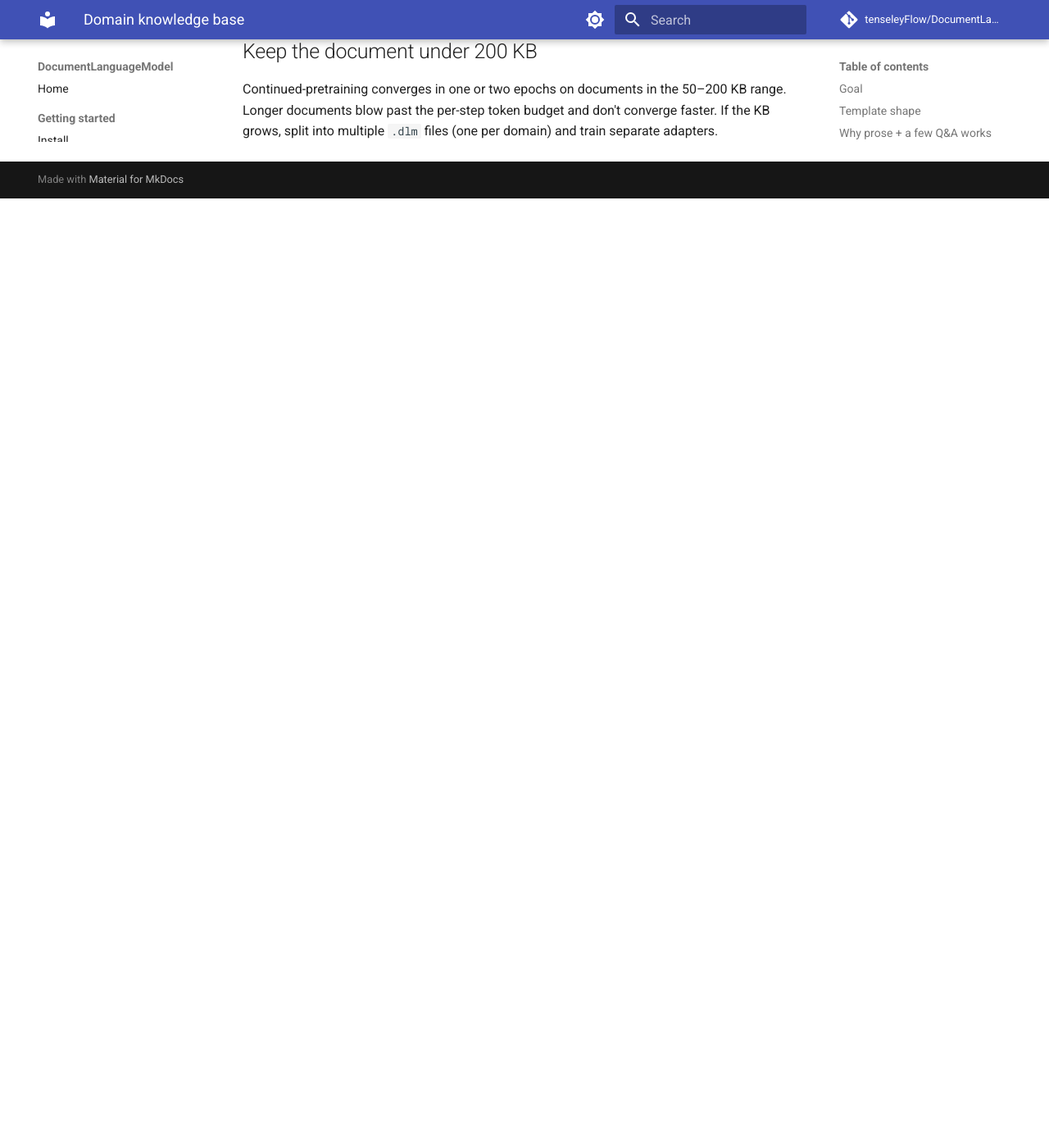
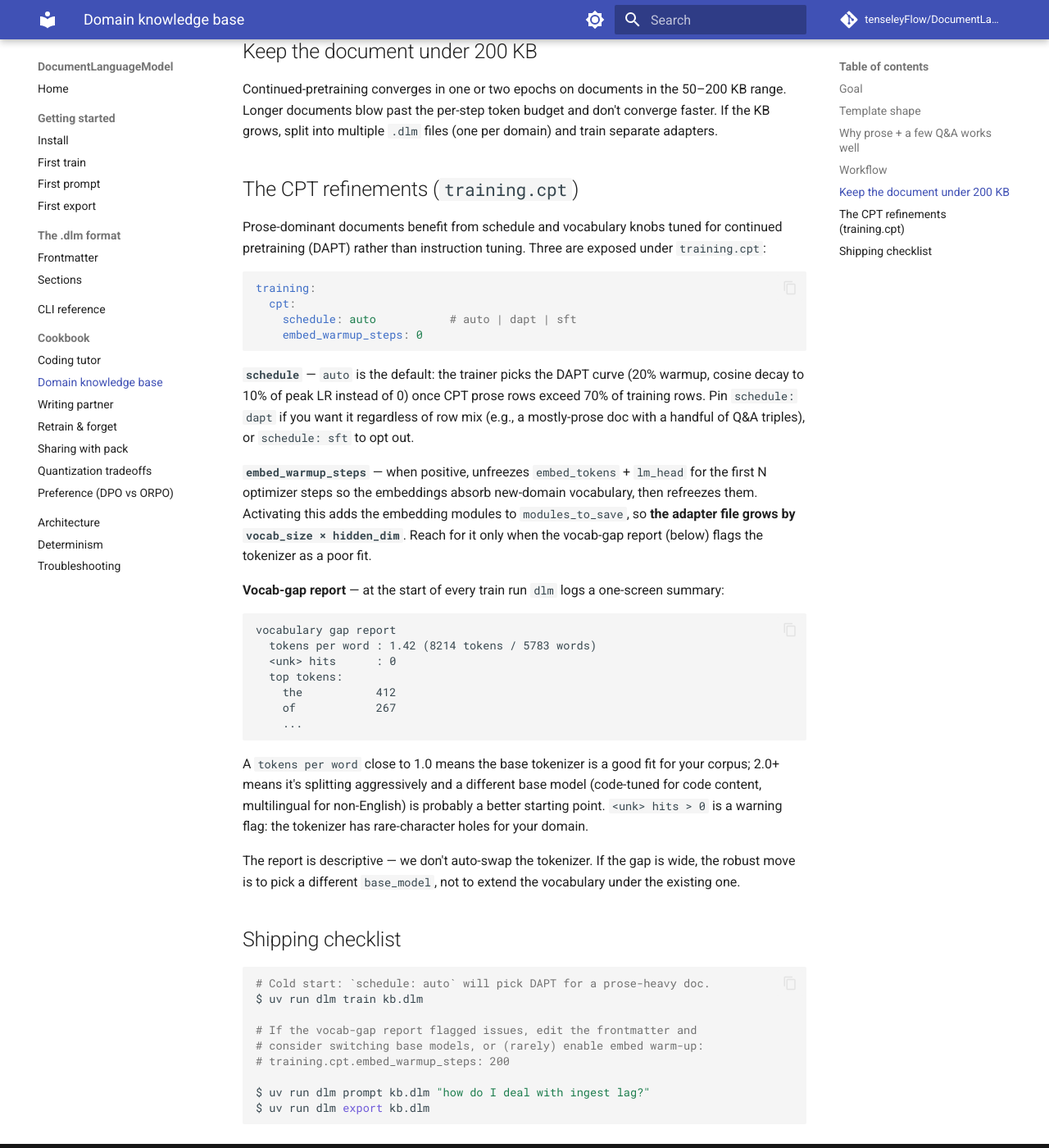
Before and after one commit to tenseleyFlow/DocumentLanguageModel, an MkDocs documentation site: the page built from docs/cookbook/domain-kb.md, in a window 1280 px wide and 1400 px high, scrolled down 1879 px. Shown: the whole window at 82% size. Built offline with MkDocs 1.6.1 and Material for MkDocs 9.7.7, drawn with Linux system fonts in a browser that asks for light colours; comment, search, counter and statistics services are not loaded; before the commit the page ends 2121 px from its top, so only the background shows below that.

Commit message:
docs(cookbook): document CPT refinements in domain-kb guide

````diff
--- a/docs/cookbook/domain-kb.md
+++ b/docs/cookbook/domain-kb.md
@@ -90,3 +90,67 @@
 the 50–200 KB range. Longer documents blow past the per-step token
 budget and don't converge faster. If the KB grows, split into multiple
 `.dlm` files (one per domain) and train separate adapters.
+
+## The CPT refinements (`training.cpt`)
+
+Prose-dominant documents benefit from schedule and vocabulary knobs
+tuned for continued pretraining (DAPT) rather than instruction
+tuning. Three are exposed under `training.cpt`:
+
+```yaml
+training:
+  cpt:
+    schedule: auto           # auto | dapt | sft
+    embed_warmup_steps: 0
+```
+
+**`schedule`** — `auto` is the default: the trainer picks the DAPT
+curve (20% warmup, cosine decay to 10% of peak LR instead of 0) once
+CPT prose rows exceed 70% of training rows. Pin `schedule: dapt` if
+you want it regardless of row mix (e.g., a mostly-prose doc with a
+handful of Q&A triples), or `schedule: sft` to opt out.
+
+**`embed_warmup_steps`** — when positive, unfreezes `embed_tokens` +
+`lm_head` for the first N optimizer steps so the embeddings absorb
+new-domain vocabulary, then refreezes them. Activating this adds the
+embedding modules to `modules_to_save`, so **the adapter file grows by
+`vocab_size × hidden_dim`**. Reach for it only when the vocab-gap
+report (below) flags the tokenizer as a poor fit.
+
+**Vocab-gap report** — at the start of every train run `dlm` logs a
+one-screen summary:
+
+```
+vocabulary gap report
+  tokens per word : 1.42 (8214 tokens / 5783 words)
+  <unk> hits      : 0
+  top tokens:
+    the           412
+    of            267
+    ...
+```
+
+A `tokens per word` close to 1.0 means the base tokenizer is a good
+fit for your corpus; 2.0+ means it's splitting aggressively and a
+different base model (code-tuned for code content, multilingual for
+non-English) is probably a better starting point. `<unk> hits > 0` is
+a warning flag: the tokenizer has rare-character holes for your
+domain.
+
+The report is descriptive — we don't auto-swap the tokenizer. If the
+gap is wide, the robust move is to pick a different `base_model`, not
+to extend the vocabulary under the existing one.
+
+## Shipping checklist
+
+```sh
+# Cold start: `schedule: auto` will pick DAPT for a prose-heavy doc.
+$ uv run dlm train kb.dlm
+
+# If the vocab-gap report flagged issues, edit the frontmatter and
+# consider switching base models, or (rarely) enable embed warm-up:
+# training.cpt.embed_warmup_steps: 200
+
+$ uv run dlm prompt kb.dlm "how do I deal with ingest lag?"
+$ uv run dlm export kb.dlm
+```
````
